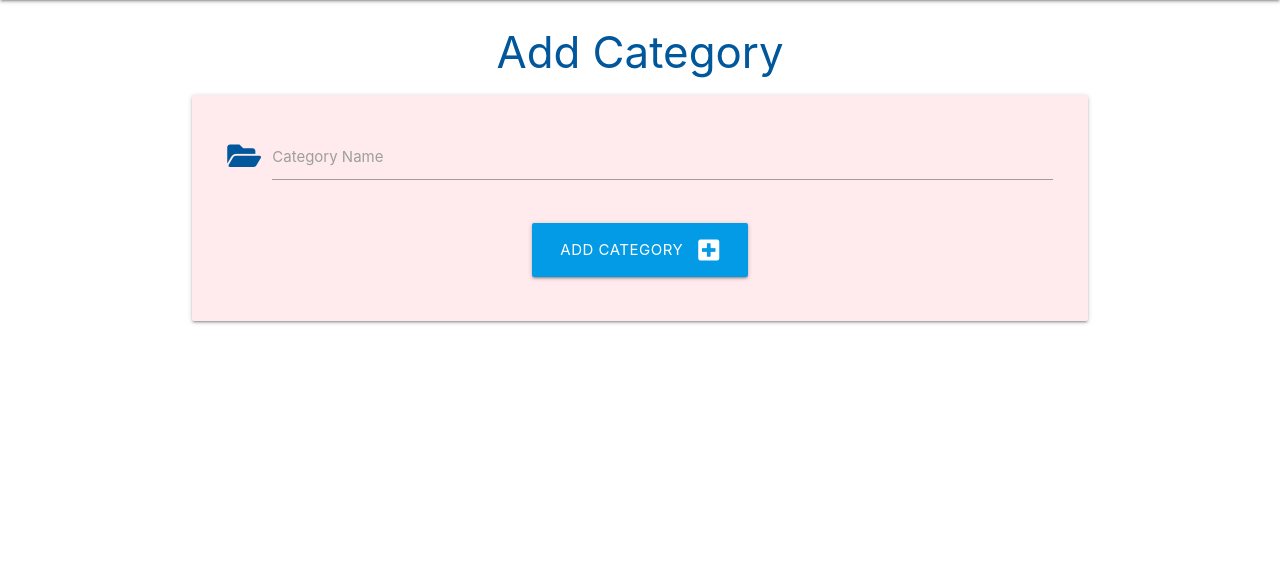
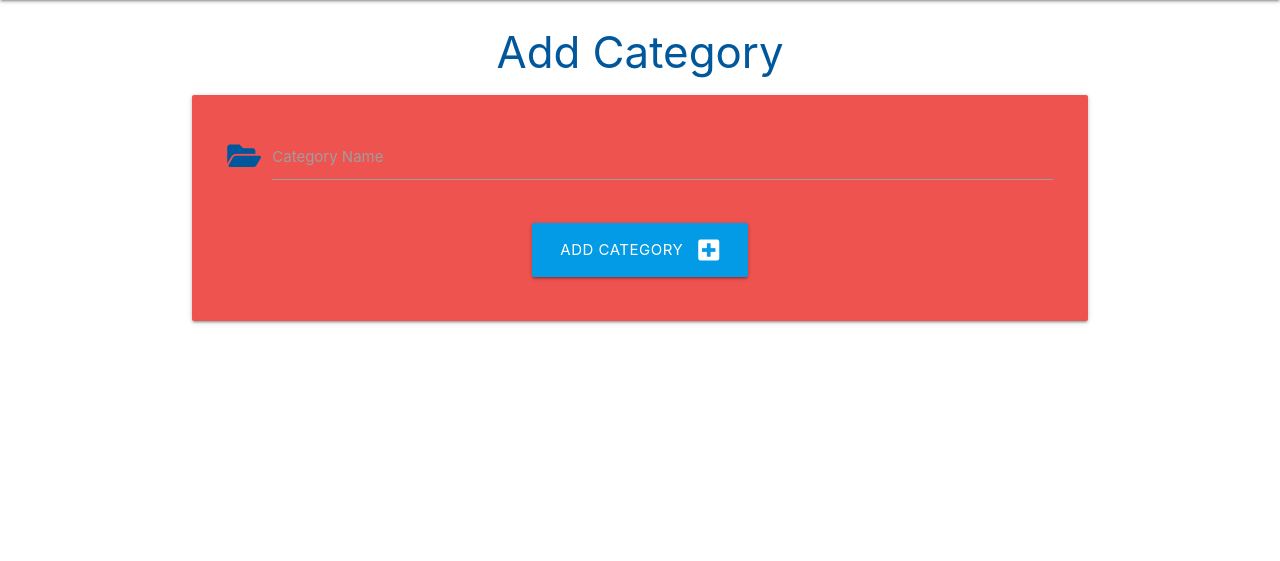
Before and after one commit to Sniffy2019/Hardware-store, a Flask app: page /add_category in a window 1280 px wide. Shown: the part 64-625 px from the top of the page. Run offline with Flask 3, Linux system fonts and the light colour scheme.

Commit message:
darker red

```diff
--- a/hardware/templates/add_category.html
+++ b/hardware/templates/add_category.html
@@ -3,7 +3,7 @@
 
 <h3 class="light-blue-text text-darken-4 center-align">Add Category</h3>
 
-<div class="row card-panel red lighten-5">
+<div class="row card-panel red lighten-1">
     <form class="col s12" method="POST" action="{{ url_for('add_category') }}">
         <!-- category name -->
         <div class="row">
```
